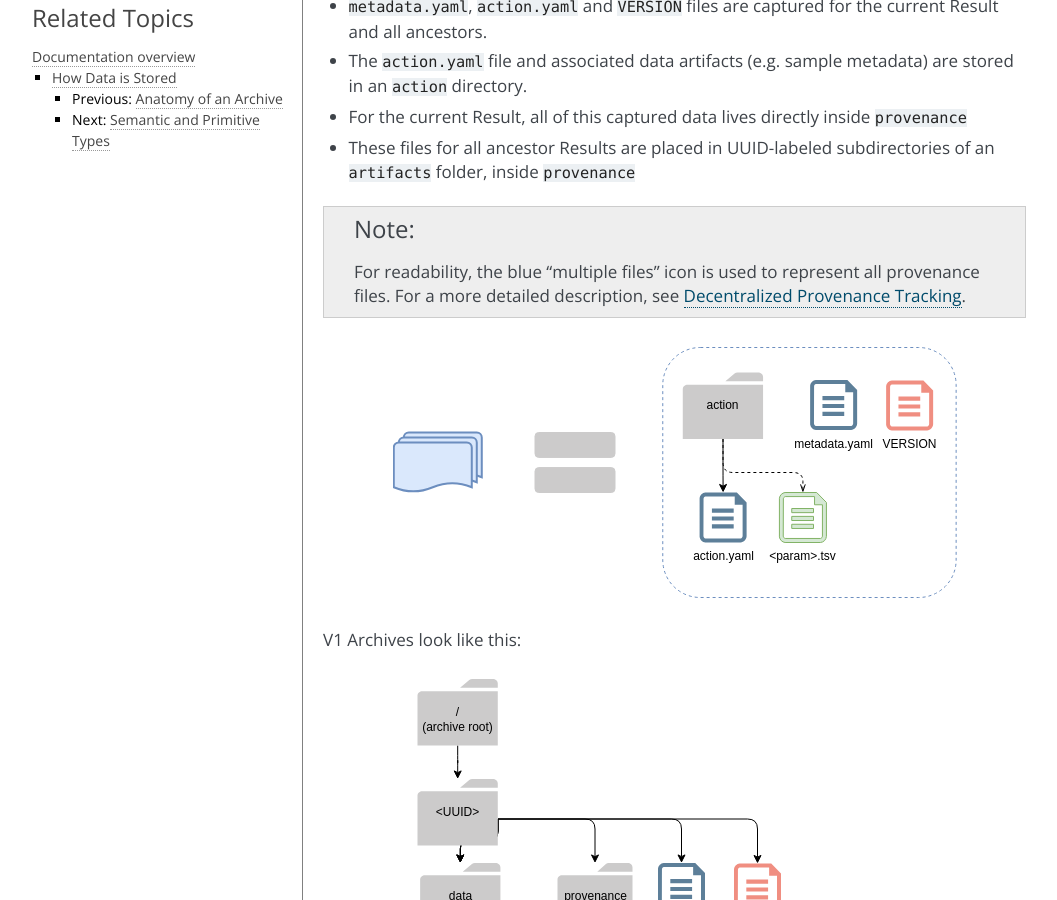
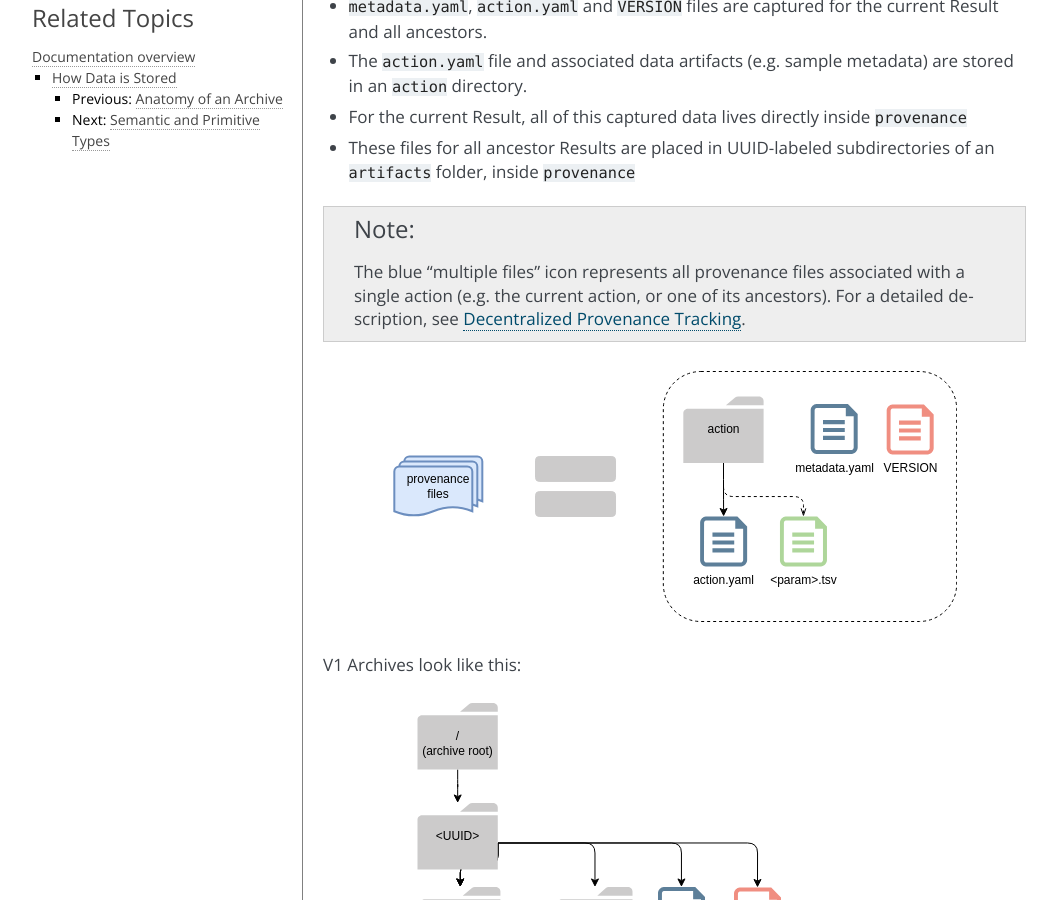
Before and after one commit to qiime2/dev-docs, a Sphinx documentation site: the page built from source/storing-data/archive-versions.rst, in a window 1280 px wide and 900 px high, scrolled down 2706 px. Shown: the whole window, without its empty margins (106-1163 px from the left). Built offline with Sphinx 7.4.7, drawn with Linux system fonts in a browser that asks for light colours.

Commit message:
Updates figures with flat coloring

```diff
--- a/source/storing-data/archive-versions.rst
+++ b/source/storing-data/archive-versions.rst
@@ -83,8 +83,9 @@ modifying its ``__init__()`` and ``write()`` methods only to add provenance capt
 - These files for all ancestor Results are placed in UUID-labeled subdirectories of an ``artifacts`` folder, inside ``provenance``
 
 .. note::
-   For readability, the blue "multiple files" icon is used to represent all provenance files.
-   For a more detailed description, see :doc:`provenance`.
+   The blue "multiple files" icon represents all provenance files associated with a single action
+   (e.g. the current action, or one of its ancestors).
+   For a detailed description, see :doc:`provenance`.
 
 .. figure:: ../img/archive_versions/v1_prov_files.svg
    :alt: Box and Arrow diagram of the provenance files in a v1 archive, as described above.
```
Also changed, not shown: source/img/archive_versions/v0_archive_fmt.svg, source/img/archive_versions/v1-4_archive_fmt.svg, source/img/archive_versions/v1_prov_files.svg, source/img/archive_versions/v4_prov_files.svg, source/img/archive_versions/v5_archive_fmt.svg.
